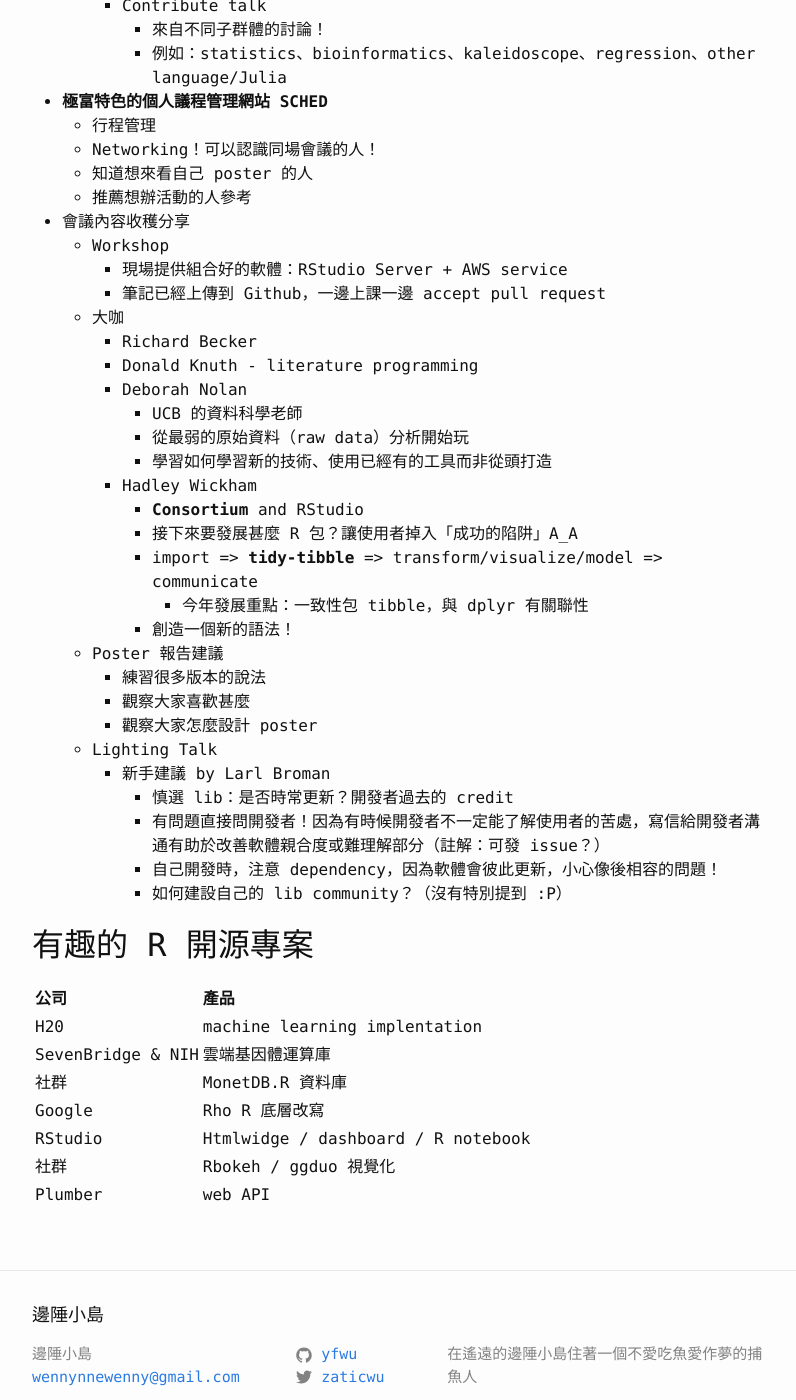
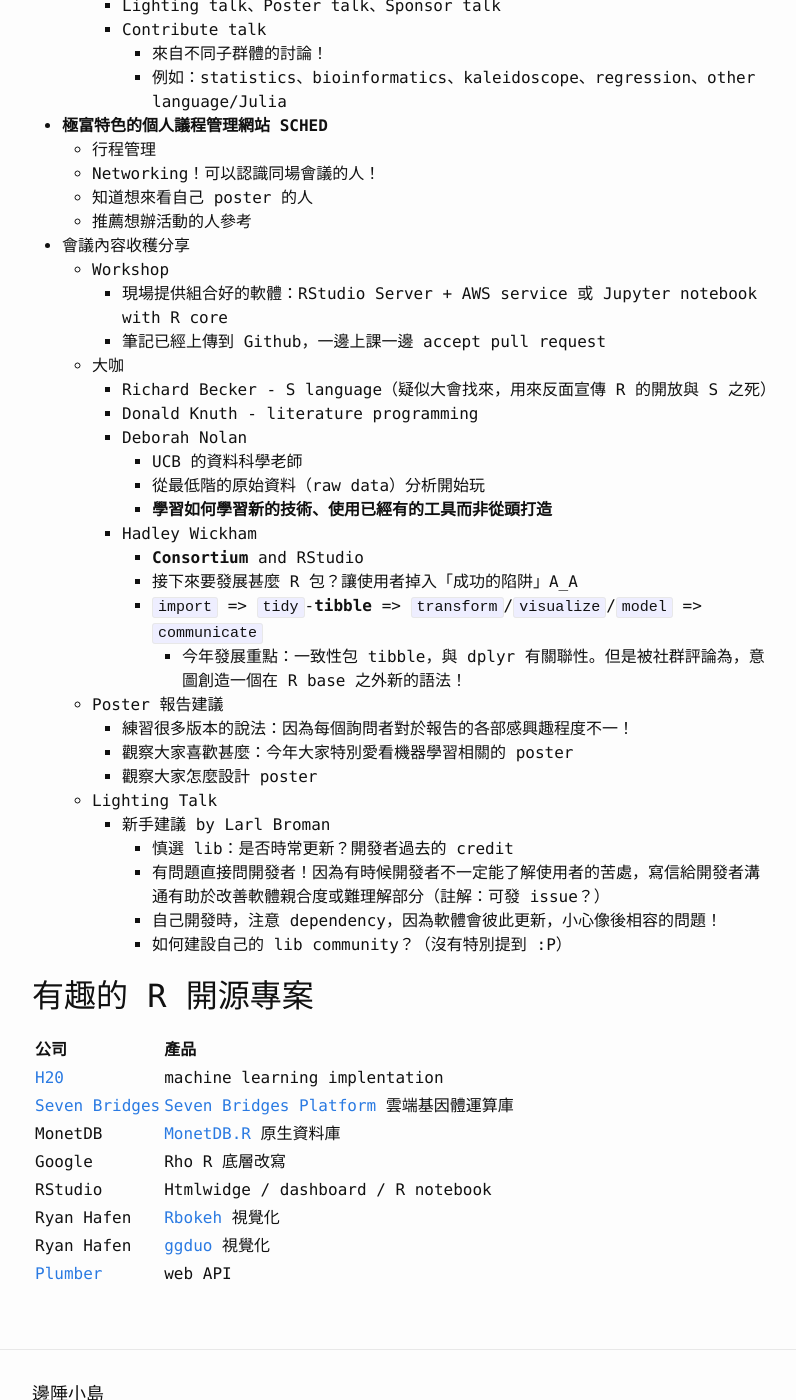
Before and after one commit to algaebrown/yfwu.github.io, a Jekyll site: the page built from _posts/datascience/2016-07-13-ocf.md, in a window 1280 px wide and 1400 px high, scrolled down 2501 px. Shown: the whole window, without its empty margins (238-1034 px from the left). Built offline with Jekyll 4.4.1, drawn with Linux system fonts in a browser that asks for light colours; comment, search, counter and statistics services are not loaded; some of the changed text lies outside the part shown.

Commit message:
ocf update article

```diff
--- a/_posts/datascience/2016-07-13-ocf.md
+++ b/_posts/datascience/2016-07-13-ocf.md
@@ -50,11 +50,12 @@ layout: post
     - 取得：政府開放平台、主計處、衛服部
     - 清理：dplyr
     - 分析
-        - 迴歸（甚麼樣的迴歸呢？）
-        - 研究限制：公開資料不齊全（較小的鄉鎮市）或未開放、資料格式不同
-    - 繪圖：ggplot2 / geographic
+        - 迴歸（問：甚麼樣的迴歸呢？沒有特別說明）
+        - 研究限制：政府公開資料不齊全（較小的鄉鎮市）或未開放、已開放的資料格式及單位各有不同
+    - 繪圖：使用 ggplot2 / geographic
     - 成果
         - 推廣至[全台灣](http://github.com/weitinglin/OpenAgeFriendly)
+        - 以此成果投稿 UseR! 會議
 
 ## UseR!2016 Conference 及趨勢
 林庭蔚
@@ -62,6 +63,7 @@ layout: post
 - UseR!
     - 2016 Stanford University
     - 2017 Brussels，[官方 Twitter](https://twitter.com/user_brussels) （目前還沒有官方網站）
+    - （補充：講者大大有參加 UseR! 大會會後緊接著的 [Bioconductor](https://www.bioconductor.org/) 會議，詳情有待講者大大從北京回來後於波北聯聚分享！）
 - 投稿時程
     - 2016/01/19 - 智庫營隊結束
     - 2016/03/25 - Abstract 繳交死線及說明是 poster / oral
@@ -83,12 +85,9 @@ layout: post
         - 投稿開源會議，則可申請！
         - 怎麼知道的呢？
             - [開放文化基金會三百壯士](https://ocf.neticrm.tw/civicrm/contribute/transact?reset=1&id=7)
-            - 國際交流計畫：青年國際開源會議盤纏申請
-        - 文件
-            - 主題
-            - 個人介紹
-            - 投稿內容
-            - 經費規劃（住宿與機票）
+            - 國際交流計畫：[青年國際開源會議盤纏申請](http://ocf.tw/donate/intl.html)
+        - 條件
+            - 繳交文件：會議主題、個人介紹、投稿內容、經費規劃書（住宿與機票）
             - **回國自主舉辦分享會**
 - UseR!2016 內容與特色
     - 今年贊助商：矽谷（廠商贊助，目標是**招聘**！）
@@ -106,24 +105,23 @@ layout: post
     - 推薦想辦活動的人參考
 - 會議內容收穫分享
     - Workshop
-        - 現場提供組合好的軟體：RStudio Server + AWS service
+        - 現場提供組合好的軟體：RStudio Server + AWS service 或 Jupyter notebook with R core
         - 筆記已經上傳到 Github，一邊上課一邊 accept pull request
     - 大咖
-        - Richard Becker
+        - Richard Becker - S language（疑似大會找來，用來反面宣傳 R 的開放與 S 之死）
         - Donald Knuth - literature programming
         - Deborah Nolan
             - UCB 的資料科學老師
-            - 從最弱的原始資料（raw data）分析開始玩
-            - 學習如何學習新的技術、使用已經有的工具而非從頭打造
+            - 從最低階的原始資料（raw data）分析開始玩
+            - **學習如何學習新的技術、使用已經有的工具而非從頭打造**
         - Hadley Wickham
             - **Consortium** and RStudio
             - 接下來要發展甚麼 R 包？讓使用者掉入「成功的陷阱」A_A
-            - import => **tidy-tibble** => transform/visualize/model => communicate
-                - 今年發展重點：一致性包 tibble，與 dplyr 有關聯性
-            - 創造一個新的語法！
+            - ``import`` => ``tidy``-**tibble** => ``transform``/``visualize``/``model`` => ``communicate``
+                - 今年發展重點：一致性包 tibble，與 dplyr 有關聯性。但是被社群評論為，意圖創造一個在 R base 之外新的語法！
     - Poster 報告建議
-        - 練習很多版本的說法
-        - 觀察大家喜歡甚麼
+        - 練習很多版本的說法：因為每個詢問者對於報告的各部感興趣程度不一！
+        - 觀察大家喜歡甚麼：今年大家特別愛看機器學習相關的 poster
         - 觀察大家怎麼設計 poster
     - Lighting Talk
         - 新手建議 by Larl Broman
@@ -136,10 +134,11 @@ layout: post
 
 |公司|產品|
 |:---|:---|
-|H20|machine learning implentation|
-|SevenBridge & NIH|雲端基因體運算庫|
-|社群|MonetDB.R 資料庫|
+|[H20](http://www.h2o.ai/)|machine learning implentation|
+|[Seven Bridges](https://www.sbgenomics.com/)|[Seven Bridges Platform](https://www.sbgenomics.com/platform/) 雲端基因體運算庫|
+|MonetDB|[MonetDB.R](https://www.monetdb.org/) 原生資料庫|
 |Google|Rho R 底層改寫|
 |RStudio|Htmlwidge / dashboard / R notebook|
-|社群|Rbokeh / ggduo 視覺化|
-|Plumber|web API|
+|Ryan Hafen|[Rbokeh](http://hafen.github.io/rbokeh/#installation) 視覺化|
+|Ryan Hafen|[ggduo](https://github.com/rstats-gsoc/gsoc2016/wiki/ggduo:-pairs-plots-for-multiple-regression,-cca,-time-series) 視覺化|
+|[Plumber](https://github.com/trestletech/plumber)|web API|
```
